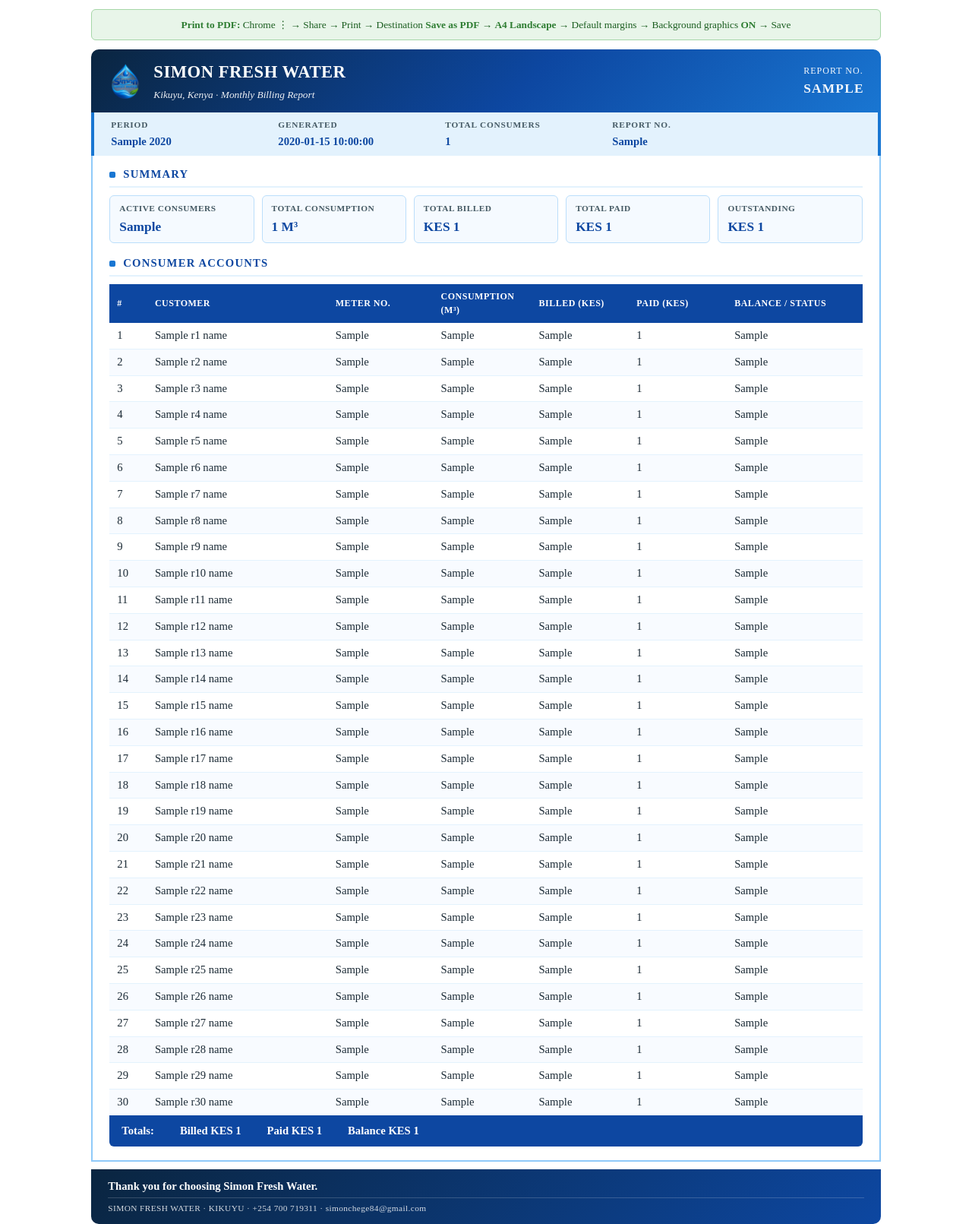
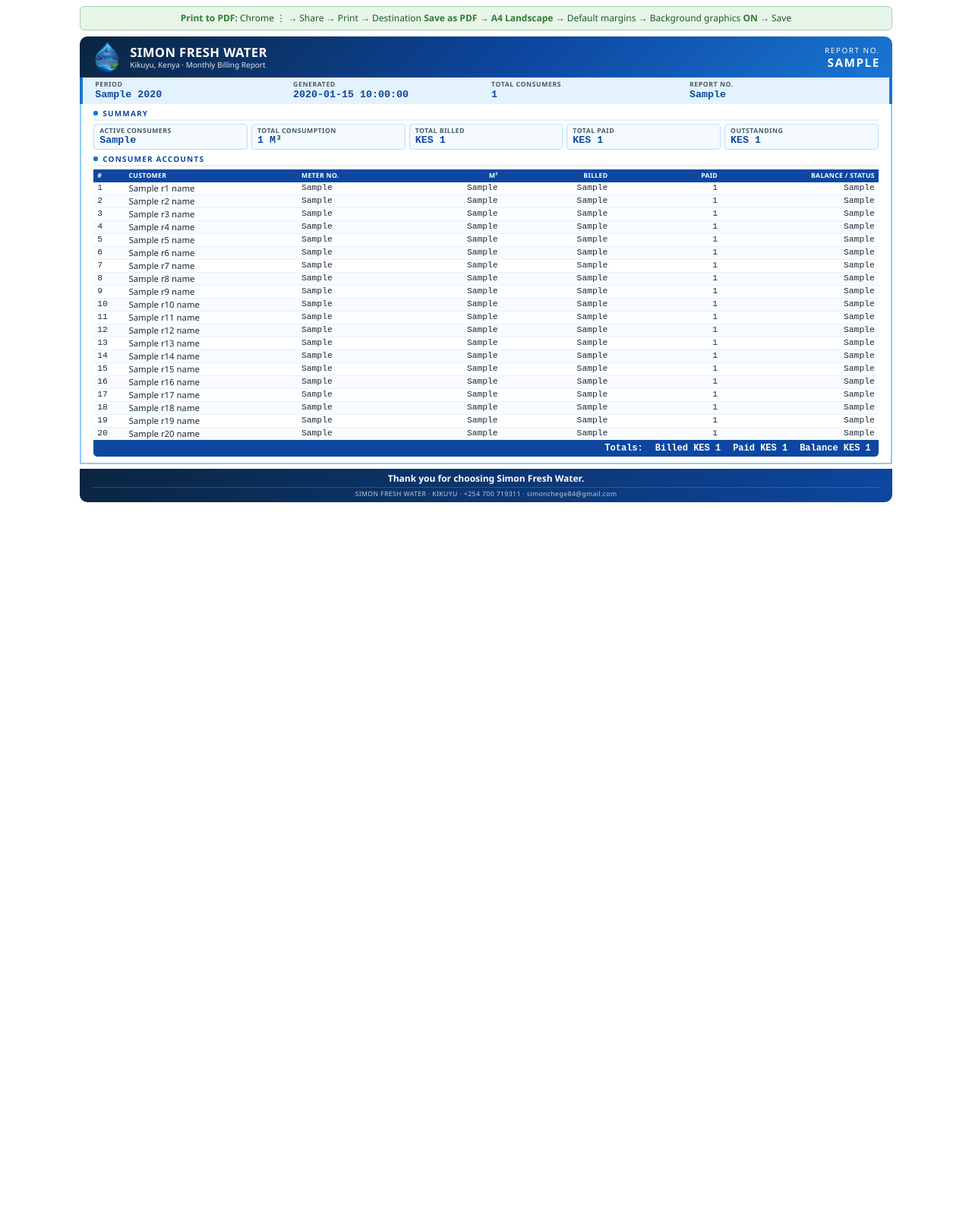
Before and after one commit to Frednn1/simon-freshwater, a Flask app: template templates/SimonWater_ReportTemplate.html in a window 1280 px wide. Shown: the whole page at 76% size. After the commit the page ends 661 px from the top, so only its background shows below. Run offline with Flask 3, Linux system fonts and the light colour scheme; the template is opened without the code that fills it: most values are stand-ins (such as "Sample title", 1, 10 or a date in 2020).

Commit message:
Revert "report template: Times-Roman 11pt, left-aligned, free flow, 30-row visual capacity"
This reverts commit b79881a272ef99d335949205a2a807dc4f0c7ac4.

```diff
--- a/templates/SimonWater_ReportTemplate.html
+++ b/templates/SimonWater_ReportTemplate.html
@@ -4,253 +4,154 @@
 <meta charset="UTF-8">
 <title>Simon Fresh Water — Monthly Billing Report (Template)</title>
 <style>
-  @page { size: A4 landscape; margin: 10mm 12mm; }
+  @page { size: A4 landscape; margin: 5mm 7mm; }
   * { box-sizing: border-box; margin: 0; padding: 0; }
   body {
-    font-family: 'Times New Roman', Times, 'Liberation Serif', Georgia, serif;
+    font-family: 'Segoe UI', 'Helvetica Neue', Arial, sans-serif;
     color: #1c2b36;
     background: #fff;
-    font-size: 11pt;
-    line-height: 1.45;
+    font-size: 9.5pt;
+    line-height: 1.2;
     -webkit-print-color-adjust: exact !important;
     print-color-adjust: exact !important;
     color-adjust: exact !important;
   }
-  .report { max-width: 275mm; margin: 0 auto; }
+  .report { max-width: 283mm; margin: 0 auto; }
 
-  /* ─── Header band ─── */
   .r-header {
     background: linear-gradient(135deg, #0a2540 0%, #0d47a1 55%, #1976d2 100%);
     color: #fff;
     border-radius: 10px 10px 0 0;
-    padding: 14px 22px;
-    display: flex;
-    justify-content: space-between;
-    align-items: center;
-    gap: 16px;
+    padding: 7px 16px;
+    display: flex; justify-content: space-between; align-items: center;
+    gap: 12px;
   }
-  .r-brand { display: flex; align-items: center; gap: 14px; }
-  .r-brand h1 {
-    font-size: 17pt;
-    letter-spacing: .5px;
-    font-weight: 700;
-    margin-bottom: 3px;
-  }
-  .r-brand p {
-    font-size: 10pt;
-    opacity: .92;
-    font-style: italic;
-  }
-  .r-tag {
-    text-align: left;
-    font-size: 9pt;
-    letter-spacing: 1px;
-    text-transform: uppercase;
-    opacity: .95;
-  }
-  .r-tag strong {
-    display: block;
-    font-size: 13pt;
-    letter-spacing: 1.2px;
-    margin-top: 2px;
-    font-weight: 700;
-  }
+  .r-brand { display: flex; align-items: center; gap: 10px; }
+  .r-drop { width: 30px; height: 30px; background: rgba(255,255,255,.15);
+            border-radius: 50%; display: flex; align-items: center;
+            justify-content: center; font-size: 14pt; }
+  .r-brand h1 { font-size: 12.5pt; letter-spacing: .4px; }
+  .r-brand p  { font-size: 7.5pt; opacity: .88; }
+  .r-tag { text-align: right; font-size: 7.5pt; letter-spacing: 1.5px;
+           text-transform: uppercase; opacity: .95; }
+  .r-tag strong { display: block; font-size: 11.5pt; letter-spacing: 1.5px;
+                  margin-top: 1px; }
 
-  /* ─── Meta band ─── */
   .r-meta {
     background: #e3f2fd;
-    border-left: 4px solid #1976d2;
-    border-right: 4px solid #1976d2;
-    padding: 8px 22px;
-    display: flex;
-    justify-content: flex-start;
-    gap: 40px;
-    flex-wrap: wrap;
+    border-left: 4px solid #1976d2; border-right: 4px solid #1976d2;
+    padding: 4px 16px;
+    display: flex; justify-content: space-between; gap: 14px;
+    font-size: 9pt;
   }
-  .r-meta .cell {
-    text-align: left;
-    min-width: 180px;
-  }
-  .r-meta .label {
-    font-size: 8.5pt;
-    text-transform: uppercase;
-    letter-spacing: .8px;
-    color: #455a64;
-    font-weight: 700;
-    margin-bottom: 3px;
-  }
-  .r-meta .value {
-    font-size: 11pt;
-    font-weight: 700;
-    color: #0d47a1;
-  }
+  .r-meta .cell { flex: 1; }
+  .r-meta .label { font-size: 6.5pt; text-transform: uppercase;
+                   letter-spacing: .6px; color: #455a64; font-weight: 700; }
+  .r-meta .value { font-size: 10pt; font-weight: 700; color: #0d47a1;
+                   font-family: 'Courier New', monospace; }
 
-  /* ─── Body ─── */
   .r-body {
-    border: 2px solid #90caf9;
-    border-top: none;
-    padding: 14px 22px 18px;
+    border: 2px solid #90caf9; border-top: none;
+    padding: 6px 16px 8px;
   }
 
   .r-title {
-    font-size: 11pt;
-    font-weight: 700;
-    text-transform: uppercase;
-    letter-spacing: 1.2px;
-    color: #0d47a1;
-    padding-bottom: 5px;
-    margin-bottom: 10px;
+    font-size: 7.5pt; font-weight: 700; text-transform: uppercase;
+    letter-spacing: 1.2px; color: #0d47a1;
+    padding-bottom: 2px; margin-bottom: 4px;
     border-bottom: 2px solid #e3f2fd;
-    display: flex;
-    align-items: center;
-    gap: 10px;
+    display: flex; align-items: center; gap: 6px;
   }
   .r-title::before {
-    content: '';
-    width: 8px;
-    height: 8px;
-    background: #1976d2;
-    border-radius: 2px;
+    content: ''; width: 6px; height: 6px;
+    background: #1976d2; border-radius: 2px;
   }
 
-  /* ─── Summary ─── */
   .r-summary {
-    display: grid;
-    grid-template-columns: repeat(5, 1fr);
-    gap: 10px;
-    margin-bottom: 16px;
+    display: grid; grid-template-columns: repeat(5, 1fr);
+    gap: 5px; margin-bottom: 6px;
   }
   .r-summary .cell {
-    background: #f5faff;
-    border: 1px solid #bbdefb;
-    border-radius: 6px;
-    padding: 8px 12px;
-    text-align: left;
+    background: #f5faff; border: 1px solid #bbdefb;
+    border-radius: 4px; padding: 3px 7px;
   }
   .r-summary .label {
-    font-size: 8.5pt;
-    text-transform: uppercase;
-    letter-spacing: .5px;
-    color: #455a64;
-    font-weight: 700;
-    margin-bottom: 3px;
+    font-size: 6.5pt; text-transform: uppercase; letter-spacing: .5px;
+    color: #455a64; font-weight: 700;
   }
   .r-summary .value {
-    font-size: 13pt;
-    font-weight: 700;
-    color: #0d47a1;
+    font-size: 10pt; font-weight: 700; color: #0d47a1;
+    font-family: 'Courier New', monospace;
   }
 
-  /* ─── Data table ─── */
   table.r-data {
-    width: 100%;
-    border-collapse: collapse;
-    font-size: 11pt;
+    width: 100%; border-collapse: collapse; font-size: 8.5pt;
     table-layout: fixed;
-    margin-top: 4px;
   }
   table.r-data thead th {
-    background: #0d47a1;
-    color: #fff;
-    font-size: 9pt;
-    text-transform: uppercase;
-    letter-spacing: .5px;
-    padding: 8px 10px;
-    text-align: left;
-    font-weight: 700;
+    background: #0d47a1; color: #fff;
+    font-size: 6.5pt; text-transform: uppercase; letter-spacing: .3px;
+    padding: 3px 5px; text-align: left; font-weight: 700;
   }
+  table.r-data thead th.right { text-align: right; }
   table.r-data tbody td {
-    padding: 7px 10px;
+    padding: 1.5px 5px;
     border-bottom: 1px solid #e3f2fd;
+    font-family: 'Courier New', monospace;
     color: #1c2b36;
-    text-align: left;
-    line-height: 1.35;
-    vertical-align: top;
-    word-wrap: break-word;
+    white-space: nowrap;
+    line-height: 1.15;
   }
   table.r-data tbody tr:nth-child(even) td { background: #f8fbff; }
+  table.r-data tbody td.right { text-align: right; }
+  table.r-data tbody td.name { font-family: 'Segoe UI', Arial, sans-serif; }
 
-  /* Column widths */
-  table.r-data th:nth-child(1), td:nth-child(1) { width: 5%; }
-  table.r-data th:nth-child(2), td:nth-child(2) { width: 24%; }
+  /* 8-column widths */
+  table.r-data th:nth-child(1), td:nth-child(1) { width: 4%; }
+  table.r-data th:nth-child(2), td:nth-child(2) { width: 22%; }
   table.r-data th:nth-child(3), td:nth-child(3) { width: 14%; }
-  table.r-data th:nth-child(4), td:nth-child(4) { width: 13%; }
-  table.r-data th:nth-child(5), td:nth-child(5) { width: 13%; }
-  table.r-data th:nth-child(6), td:nth-child(6) { width: 13%; }
-  table.r-data th:nth-child(7), td:nth-child(7) { width: 18%; }
+  table.r-data th:nth-child(4), td:nth-child(4) { width: 12%; }
+  table.r-data th:nth-child(5), td:nth-child(5) { width: 14%; }
+  table.r-data th:nth-child(6), td:nth-child(6) { width: 14%; }
+  table.r-data th:nth-child(7), td:nth-child(7) { width: 20%; }
 
-  /* ─── Totals band ─── */
   .r-totals {
-    background: #0d47a1;
-    color: #fff;
-    padding: 10px 16px;
-    display: flex;
-    justify-content: flex-start;
-    gap: 34px;
-    font-size: 11pt;
-    font-weight: 700;
-    margin-top: -1px;
-    border-radius: 0 0 6px 6px;
+    background: #0d47a1; color: #fff;
+    padding: 4px 10px; display: flex; justify-content: flex-end;
+    gap: 16px; font-size: 9pt; font-weight: 700;
+    margin-top: -1px; border-radius: 0 0 5px 5px;
+    font-family: 'Courier New', monospace;
   }
 
-  /* ─── Footer ─── */
   .r-footer {
     background: linear-gradient(135deg, #0a2540, #0d47a1);
-    color: #fff;
-    border-radius: 0 0 10px 10px;
-    padding: 12px 22px;
-    text-align: left;
-    margin-top: 10px;
+    color: #fff; border-radius: 0 0 10px 10px;
+    padding: 6px 16px; text-align: center; margin-top: 6px;
   }
-  .r-footer .thanks {
-    font-size: 11pt;
-    font-weight: 600;
-    margin-bottom: 4px;
-  }
-  .r-footer .contact {
-    font-size: 8.5pt;
-    opacity: .82;
-    border-top: 1px solid rgba(255,255,255,.22);
-    padding-top: 5px;
-    margin-top: 4px;
-    letter-spacing: .4px;
-  }
+  .r-footer .thanks { font-size: 9pt; font-weight: 600; }
+  .r-footer .contact { font-size: 6.5pt; opacity: .75;
+                       border-top: 1px solid rgba(255,255,255,.2);
+                       padding-top: 3px; margin-top: 3px;
+                       letter-spacing: .4px; }
 
-  /* ─── Utility ─── */
   .print-hint {
-    max-width: 275mm;
-    margin: 12px auto;
-    padding: 10px 16px;
-    background: #e8f5e9;
-    border: 1px solid #a5d6a7;
-    border-radius: 6px;
-    font-size: 10pt;
-    color: #1b5e20;
-    text-align: center;
-    font-family: 'Times New Roman', Times, serif;
+    max-width: 283mm; margin: 8px auto; padding: 8px 14px;
+    background: #e8f5e9; border: 1px solid #a5d6a7; border-radius: 6px;
+    font-size: 9pt; color: #1b5e20; text-align: center;
   }
   .print-hint strong { color: #2e7d32; }
   @media print { .print-hint { display: none !important; } }
 
-  .ph {
-    color: #0d47a1;
-    font-weight: 700;
-    background: #e3f2fd;
-    padding: 0 3px;
-    border-radius: 3px;
-    font-size: 9.5pt;
-  }
-  table.r-data .ph {
-    padding: 0;
-    background: transparent;
-    font-size: 10pt;
-    font-weight: 600;
-    color: #0d47a1;
-  }
+  .ph { color: #1976d2; font-family: 'Courier New', monospace;
+        font-weight: 700; background: #e3f2fd; padding: 0 2px;
+        border-radius: 2px; font-size: 8pt; }
+
+  table.r-data .ph { padding: 0; background: transparent;
+                     font-size: 7.5pt; font-weight: 600; color: #0d47a1; }
 
   .brand-logo {
-    width: 46px;
-    height: 46px;
+    width: 40px;
+    height: 40px;
     object-fit: contain;
     display: inline-block;
     vertical-align: middle;
@@ -262,9 +163,8 @@
 <body>
 
   <div class="print-hint">
-    <strong>Print to PDF:</strong> Chrome ⋮ → Share → Print → Destination
-    <strong>Save as PDF</strong> → <strong>A4 Landscape</strong>
-    → Default margins → Background graphics <strong>ON</strong> → Save
+    <strong>Print to PDF:</strong> Chrome ⋮ → Share → Print → Destination <strong>Save as PDF</strong>
+    → <strong>A4 Landscape</strong> → Default margins → Background graphics <strong>ON</strong> → Save
   </div>
 
   <div class="report">
@@ -335,43 +235,33 @@
             <th>#</th>
             <th>Customer</th>
             <th>Meter No.</th>
-            <th>Consumption (M³)</th>
-            <th>Billed (KES)</th>
-            <th>Paid (KES)</th>
-            <th>Balance / Status</th>
+            <th class="right">M³</th>
+            <th class="right">Billed</th>
+            <th class="right">Paid</th>
+            <th class="right">Balance / Status</th>
           </tr>
         </thead>
         <tbody>
-          <tr><td>1</td><td>{{r1_name}}</td><td>{{r1_meter}}</td><td>{{r1_cm3}}</td><td>{{r1_amt}}</td><td>{{r1_paid}}</td><td>{{r1_bal}}</td></tr>
-          <tr><td>2</td><td>{{r2_name}}</td><td>{{r2_meter}}</td><td>{{r2_cm3}}</td><td>{{r2_amt}}</td><td>{{r2_paid}}</td><td>{{r2_bal}}</td></tr>
-          <tr><td>3</td><td>{{r3_name}}</td><td>{{r3_meter}}</td><td>{{r3_cm3}}</td><td>{{r3_amt}}</td><td>{{r3_paid}}</td><td>{{r3_bal}}</td></tr>
-          <tr><td>4</td><td>{{r4_name}}</td><td>{{r4_meter}}</td><td>{{r4_cm3}}</td><td>{{r4_amt}}</td><td>{{r4_paid}}</td><td>{{r4_bal}}</td></tr>
-          <tr><td>5</td><td>{{r5_name}}</td><td>{{r5_meter}}</td><td>{{r5_cm3}}</td><td>{{r5_amt}}</td><td>{{r5_paid}}</td><td>{{r5_bal}}</td></tr>
-          <tr><td>6</td><td>{{r6_name}}</td><td>{{r6_meter}}</td><td>{{r6_cm3}}</td><td>{{r6_amt}}</td><td>{{r6_paid}}</td><td>{{r6_bal}}</td></tr>
-          <tr><td>7</td><td>{{r7_name}}</td><td>{{r7_meter}}</td><td>{{r7_cm3}}</td><td>{{r7_amt}}</td><td>{{r7_paid}}</td><td>{{r7_bal}}</td></tr>
-          <tr><td>8</td><td>{{r8_name}}</td><td>{{r8_meter}}</td><td>{{r8_cm3}}</td><td>{{r8_amt}}</td><td>{{r8_paid}}</td><td>{{r8_bal}}</td></tr>
-          <tr><td>9</td><td>{{r9_name}}</td><td>{{r9_meter}}</td><td>{{r9_cm3}}</td><td>{{r9_amt}}</td><td>{{r9_paid}}</td><td>{{r9_bal}}</td></tr>
-          <tr><td>10</td><td>{{r10_name}}</td><td>{{r10_meter}}</td><td>{{r10_cm3}}</td><td>{{r10_amt}}</td><td>{{r10_paid}}</td><td>{{r10_bal}}</td></tr>
-          <tr><td>11</td><td>{{r11_name}}</td><td>{{r11_meter}}</td><td>{{r11_cm3}}</td><td>{{r11_amt}}</td><td>{{r11_paid}}</td><td>{{r11_bal}}</td></tr>
-          <tr><td>12</td><td>{{r12_name}}</td><td>{{r12_meter}}</td><td>{{r12_cm3}}</td><td>{{r12_amt}}</td><td>{{r12_paid}}</td><td>{{r12_bal}}</td></tr>
-          <tr><td>13</td><td>{{r13_name}}</td><td>{{r13_meter}}</td><td>{{r13_cm3}}</td><td>{{r13_amt}}</td><td>{{r13_paid}}</td><td>{{r13_bal}}</td></tr>
-          <tr><td>14</td><td>{{r14_name}}</td><td>{{r14_meter}}</td><td>{{r14_cm3}}</td><td>{{r14_amt}}</td><td>{{r14_paid}}</td><td>{{r14_bal}}</td></tr>
-          <tr><td>15</td><td>{{r15_name}}</td><td>{{r15_meter}}</td><td>{{r15_cm3}}</td><td>{{r15_amt}}</td><td>{{r15_paid}}</td><td>{{r15_bal}}</td></tr>
-          <tr><td>16</td><td>{{r16_name}}</td><td>{{r16_meter}}</td><td>{{r16_cm3}}</td><td>{{r16_amt}}</td><td>{{r16_paid}}</td><td>{{r16_bal}}</td></tr>
-          <tr><td>17</td><td>{{r17_name}}</td><td>{{r17_meter}}</td><td>{{r17_cm3}}</td><td>{{r17_amt}}</td><td>{{r17_paid}}</td><td>{{r17_bal}}</td></tr>
-          <tr><td>18</td><td>{{r18_name}}</td><td>{{r18_meter}}</td><td>{{r18_cm3}}</td><td>{{r18_amt}}</td><td>{{r18_paid}}</td><td>{{r18_bal}}</td></tr>
-          <tr><td>19</td><td>{{r19_name}}</td><td>{{r19_meter}}</td><td>{{r19_cm3}}</td><td>{{r19_amt}}</td><td>{{r19_paid}}</td><td>{{r19_bal}}</td></tr>
-          <tr><td>20</td><td>{{r20_name}}</td><td>{{r20_meter}}</td><td>{{r20_cm3}}</td><td>{{r20_amt}}</td><td>{{r20_paid}}</td><td>{{r20_bal}}</td></tr>
-          <tr><td>21</td><td>{{r21_name}}</td><td>{{r21_meter}}</td><td>{{r21_cm3}}</td><td>{{r21_amt}}</td><td>{{r21_paid}}</td><td>{{r21_bal}}</td></tr>
-          <tr><td>22</td><td>{{r22_name}}</td><td>{{r22_meter}}</td><td>{{r22_cm3}}</td><td>{{r22_amt}}</td><td>{{r22_paid}}</td><td>{{r22_bal}}</td></tr>
-          <tr><td>23</td><td>{{r23_name}}</td><td>{{r23_meter}}</td><td>{{r23_cm3}}</td><td>{{r23_amt}}</td><td>{{r23_paid}}</td><td>{{r23_bal}}</td></tr>
-          <tr><td>24</td><td>{{r24_name}}</td><td>{{r24_meter}}</td><td>{{r24_cm3}}</td><td>{{r24_amt}}</td><td>{{r24_paid}}</td><td>{{r24_bal}}</td></tr>
-          <tr><td>25</td><td>{{r25_name}}</td><td>{{r25_meter}}</td><td>{{r25_cm3}}</td><td>{{r25_amt}}</td><td>{{r25_paid}}</td><td>{{r25_bal}}</td></tr>
-          <tr><td>26</td><td>{{r26_name}}</td><td>{{r26_meter}}</td><td>{{r26_cm3}}</td><td>{{r26_amt}}</td><td>{{r26_paid}}</td><td>{{r26_bal}}</td></tr>
-          <tr><td>27</td><td>{{r27_name}}</td><td>{{r27_meter}}</td><td>{{r27_cm3}}</td><td>{{r27_amt}}</td><td>{{r27_paid}}</td><td>{{r27_bal}}</td></tr>
-          <tr><td>28</td><td>{{r28_name}}</td><td>{{r28_meter}}</td><td>{{r28_cm3}}</td><td>{{r28_amt}}</td><td>{{r28_paid}}</td><td>{{r28_bal}}</td></tr>
-          <tr><td>29</td><td>{{r29_name}}</td><td>{{r29_meter}}</td><td>{{r29_cm3}}</td><td>{{r29_amt}}</td><td>{{r29_paid}}</td><td>{{r29_bal}}</td></tr>
-          <tr><td>30</td><td>{{r30_name}}</td><td>{{r30_meter}}</td><td>{{r30_cm3}}</td><td>{{r30_amt}}</td><td>{{r30_paid}}</td><td>{{r30_bal}}</td></tr>
+          <tr><td>1</td><td class="name">{{r1_name}}</td><td>{{r1_meter}}</td><td class="right">{{r1_cm3}}</td><td class="right">{{r1_amt}}</td><td class="right">{{r1_paid}}</td><td class="right">{{r1_bal}}</td></tr>
+          <tr><td>2</td><td class="name">{{r2_name}}</td><td>{{r2_meter}}</td><td class="right">{{r2_cm3}}</td><td class="right">{{r2_amt}}</td><td class="right">{{r2_paid}}</td><td class="right">{{r2_bal}}</td></tr>
+          <tr><td>3</td><td class="name">{{r3_name}}</td><td>{{r3_meter}}</td><td class="right">{{r3_cm3}}</td><td class="right">{{r3_amt}}</td><td class="right">{{r3_paid}}</td><td class="right">{{r3_bal}}</td></tr>
+          <tr><td>4</td><td class="name">{{r4_name}}</td><td>{{r4_meter}}</td><td class="right">{{r4_cm3}}</td><td class="right">{{r4_amt}}</td><td class="right">{{r4_paid}}</td><td class="right">{{r4_bal}}</td></tr>
+          <tr><td>5</td><td class="name">{{r5_name}}</td><td>{{r5_meter}}</td><td class="right">{{r5_cm3}}</td><td class="right">{{r5_amt}}</td><td class="right">{{r5_paid}}</td><td class="right">{{r5_bal}}</td></tr>
+          <tr><td>6</td><td class="name">{{r6_name}}</td><td>{{r6_meter}}</td><td class="right">{{r6_cm3}}</td><td class="right">{{r6_amt}}</td><td class="right">{{r6_paid}}</td><td class="right">{{r6_bal}}</td></tr>
+          <tr><td>7</td><td class="name">{{r7_name}}</td><td>{{r7_meter}}</td><td class="right">{{r7_cm3}}</td><td class="right">{{r7_amt}}</td><td class="right">{{r7_paid}}</td><td class="right">{{r7_bal}}</td></tr>
+          <tr><td>8</td><td class="name">{{r8_name}}</td><td>{{r8_meter}}</td><td class="right">{{r8_cm3}}</td><td class="right">{{r8_amt}}</td><td class="right">{{r8_paid}}</td><td class="right">{{r8_bal}}</td></tr>
+          <tr><td>9</td><td class="name">{{r9_name}}</td><td>{{r9_meter}}</td><td class="right">{{r9_cm3}}</td><td class="right">{{r9_amt}}</td><td class="right">{{r9_paid}}</td><td class="right">{{r9_bal}}</td></tr>
+          <tr><td>10</td><td class="name">{{r10_name}}</td><td>{{r10_meter}}</td><td class="right">{{r10_cm3}}</td><td class="right">{{r10_amt}}</td><td class="right">{{r10_paid}}</td><td class="right">{{r10_bal}}</td></tr>
+          <tr><td>11</td><td class="name">{{r11_name}}</td><td>{{r11_meter}}</td><td class="right">{{r11_cm3}}</td><td class="right">{{r11_amt}}</td><td class="right">{{r11_paid}}</td><td class="right">{{r11_bal}}</td></tr>
+          <tr><td>12</td><td class="name">{{r12_name}}</td><td>{{r12_meter}}</td><td class="right">{{r12_cm3}}</td><td class="right">{{r12_amt}}</td><td class="right">{{r12_paid}}</td><td class="right">{{r12_bal}}</td></tr>
+          <tr><td>13</td><td class="name">{{r13_name}}</td><td>{{r13_meter}}</td><td class="right">{{r13_cm3}}</td><td class="right">{{r13_amt}}</td><td class="right">{{r13_paid}}</td><td class="right">{{r13_bal}}</td></tr>
+          <tr><td>14</td><td class="name">{{r14_name}}</td><td>{{r14_meter}}</td><td class="right">{{r14_cm3}}</td><td class="right">{{r14_amt}}</td><td class="right">{{r14_paid}}</td><td class="right">{{r14_bal}}</td></tr>
+          <tr><td>15</td><td class="name">{{r15_name}}</td><td>{{r15_meter}}</td><td class="right">{{r15_cm3}}</td><td class="right">{{r15_amt}}</td><td class="right">{{r15_paid}}</td><td class="right">{{r15_bal}}</td></tr>
+          <tr><td>16</td><td class="name">{{r16_name}}</td><td>{{r16_meter}}</td><td class="right">{{r16_cm3}}</td><td class="right">{{r16_amt}}</td><td class="right">{{r16_paid}}</td><td class="right">{{r16_bal}}</td></tr>
+          <tr><td>17</td><td class="name">{{r17_name}}</td><td>{{r17_meter}}</td><td class="right">{{r17_cm3}}</td><td class="right">{{r17_amt}}</td><td class="right">{{r17_paid}}</td><td class="right">{{r17_bal}}</td></tr>
+          <tr><td>18</td><td class="name">{{r18_name}}</td><td>{{r18_meter}}</td><td class="right">{{r18_cm3}}</td><td class="right">{{r18_amt}}</td><td class="right">{{r18_paid}}</td><td class="right">{{r18_bal}}</td></tr>
+          <tr><td>19</td><td class="name">{{r19_name}}</td><td>{{r19_meter}}</td><td class="right">{{r19_cm3}}</td><td class="right">{{r19_amt}}</td><td class="right">{{r19_paid}}</td><td class="right">{{r19_bal}}</td></tr>
+          <tr><td>20</td><td class="name">{{r20_name}}</td><td>{{r20_meter}}</td><td class="right">{{r20_cm3}}</td><td class="right">{{r20_amt}}</td><td class="right">{{r20_paid}}</td><td class="right">{{r20_bal}}</td></tr>
         </tbody>
       </table>
       <div class="r-totals">
```
